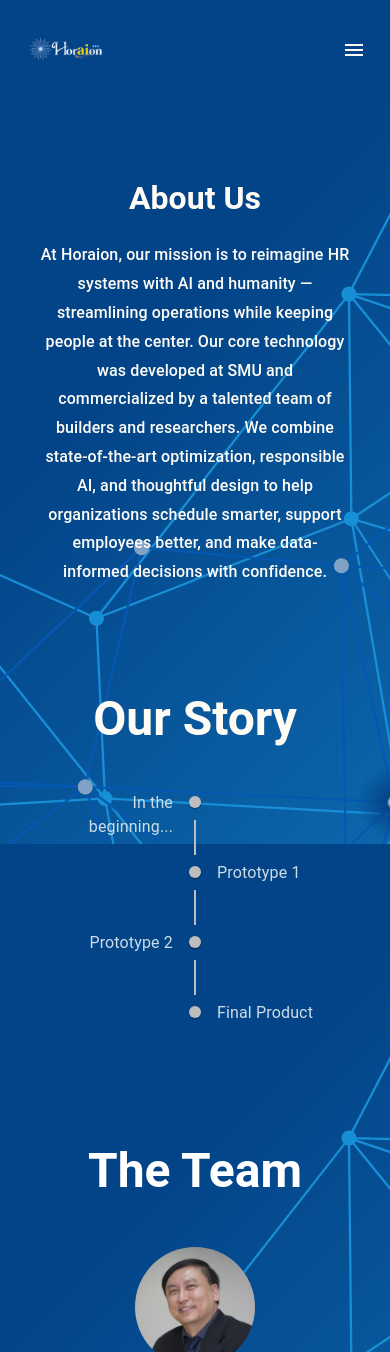
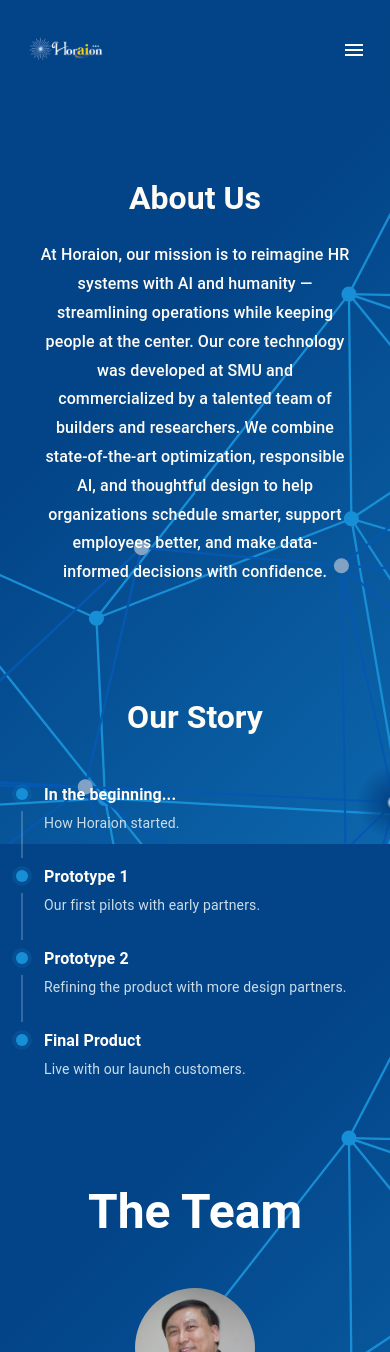
Before and after one commit to the-axyze/horaion-landing-page, a React (Vite) app: page /about in a window 390 px wide. Shown: the top 1352 px of the page. Built offline with nearby package versions, Linux system fonts and the light colour scheme.

Commit message:
feat: implement dynamic story timeline component with logo support and responsive layout

```diff
--- a/src/components/Story.tsx
+++ b/src/components/Story.tsx
@@ -1,53 +1,179 @@
-import { Box, Typography } from "@mui/material";
+import { Box, Stack, Typography } from "@mui/material";
 import {
   Timeline,
-  TimelineItem,
-  TimelineSeparator,
   TimelineConnector,
   TimelineContent,
   TimelineDot,
+  TimelineItem,
+  TimelineSeparator,
+  timelineItemClasses,
 } from "@mui/lab";
+
+type StoryLogo = {
+  src: string;
+  alt: string;
+  href?: string;
+};
+
+type StoryEntry = {
+  title: string;
+  description?: string;
+  logos?: StoryLogo[];
+};
+
+// Drop logo files under src/assets/logos/ and import them above the array,
+// then reference the imported value in `src`.
+//
+// import acmeLogo from "../assets/logos/acme.svg";
+// ...
+// logos: [{ src: acmeLogo, alt: "Acme" }]
+const story: StoryEntry[] = [
+  {
+    title: "In the beginning...",
+    description: "How Horaion started.",
+  },
+  {
+    title: "Prototype 1",
+    description: "Our first pilots with early partners.",
+    logos: [],
+  },
+  {
+    title: "Prototype 2",
+    description: "Refining the product with more design partners.",
+    logos: [],
+  },
+  {
+    title: "Final Product",
+    description: "Live with our launch customers.",
+    logos: [],
+  },
+];
+
+const LogoStrip = ({ logos }: { logos: StoryLogo[] }) => {
+  if (logos.length === 0) return null;
+
+  return (
+    <Stack
+      direction="row"
+      spacing={{ xs: 1.5, sm: 2 }}
+      useFlexGap
+      flexWrap="wrap"
+      sx={{ mt: 1.5, alignItems: "center" }}
+    >
+      {logos.map((logo) => {
+        const img = (
+          <Box
+            component="img"
+            src={logo.src}
+            alt={logo.alt}
+            loading="lazy"
+            sx={{
+              height: { xs: 24, sm: 32 },
+              width: "auto",
+              maxWidth: { xs: 80, sm: 110 },
+              objectFit: "contain",
+              filter: "grayscale(1) brightness(1.6)",
+              opacity: 0.75,
+              transition: "filter 0.2s ease, opacity 0.2s ease",
+              "&:hover": {
+                filter: "none",
+                opacity: 1,
+              },
+            }}
+          />
+        );
+
+        return logo.href ? (
+          <Box
+            key={logo.alt}
+            component="a"
+            href={logo.href}
+            target="_blank"
+            rel="noopener noreferrer"
+            sx={{ display: "inline-flex" }}
+          >
+            {img}
+          </Box>
+        ) : (
+          <Box key={logo.alt} sx={{ display: "inline-flex" }}>
+            {img}
+          </Box>
+        );
+      })}
+    </Stack>
+  );
+};
 
 const Story = () => {
   return (
-    <Box sx={{ p: 3 }}>
+    <Box sx={{ px: { xs: 2, md: 6 }, py: { xs: 4, md: 6 } }}>
       <Typography
         variant="h3"
         color="#FFFCF6"
         align="center"
         fontWeight="bold"
-        sx={{ pb: 2 }}
+        sx={{ pb: { xs: 3, md: 5 }, fontSize: { xs: "2rem", md: "3rem" } }}
       >
         Our Story
       </Typography>
-      <Timeline position="alternate-reverse">
-        <TimelineItem>
-          <TimelineSeparator>
-            <TimelineDot />
-            <TimelineConnector />
-          </TimelineSeparator>
-          <TimelineContent color="#CCDDE8">In the beginning...</TimelineContent>
-        </TimelineItem>
-        <TimelineItem>
-          <TimelineSeparator>
-            <TimelineDot />
-            <TimelineConnector />
-          </TimelineSeparator>
-          <TimelineContent color="#CCDDE8">Prototype 1</TimelineContent>
-        </TimelineItem>
-        <TimelineItem>
-          <TimelineSeparator>
-            <TimelineDot />
-            <TimelineConnector />
-          </TimelineSeparator>
-          <TimelineContent color="#CCDDE8">Prototype 2</TimelineContent>
-        </TimelineItem>
-        <TimelineItem>
-          <TimelineSeparator>
-            <TimelineDot />
-          </TimelineSeparator>
-          <TimelineContent color="#CCDDE8">Final Product</TimelineContent>
-        </TimelineItem>
+
+      <Timeline
+        sx={{
+          maxWidth: 720,
+          mx: "auto",
+          p: 0,
+          // Drop the empty "opposite" side so content gets full width — this
+          // is what makes a single-column layout that works on mobile.
+          [`& .${timelineItemClasses.root}:before`]: {
+            flex: 0,
+            padding: 0,
+          },
+        }}
+      >
+        {story.map((entry, idx) => {
+          const isLast = idx === story.length - 1;
+          return (
+            <TimelineItem key={entry.title}>
+              <TimelineSeparator>
+                <TimelineDot
+                  sx={{
+                    bgcolor: "#178FD6",
+                    boxShadow: "0 0 0 4px rgba(23,143,214,0.15)",
+                  }}
+                />
+                {!isLast && (
+                  <TimelineConnector
+                    sx={{ bgcolor: "rgba(255,255,255,0.2)" }}
+                  />
+                )}
+              </TimelineSeparator>
+              <TimelineContent
+                sx={{ pb: { xs: 3, md: 4 }, pl: { xs: 2, md: 3 } }}
+              >
+                <Typography
+                  variant="h6"
+                  fontWeight={600}
+                  color="#FFFCF6"
+                  sx={{ fontSize: { xs: "1rem", md: "1.25rem" } }}
+                >
+                  {entry.title}
+                </Typography>
+
+                {entry.description && (
+                  <Typography
+                    variant="body2"
+                    color="#CCDDE8"
+                    sx={{ mt: 0.5, lineHeight: 1.6 }}
+                  >
+                    {entry.description}
+                  </Typography>
+                )}
+
+                {entry.logos && <LogoStrip logos={entry.logos} />}
+              </TimelineContent>
+            </TimelineItem>
+          );
+        })}
       </Timeline>
     </Box>
   );
```
